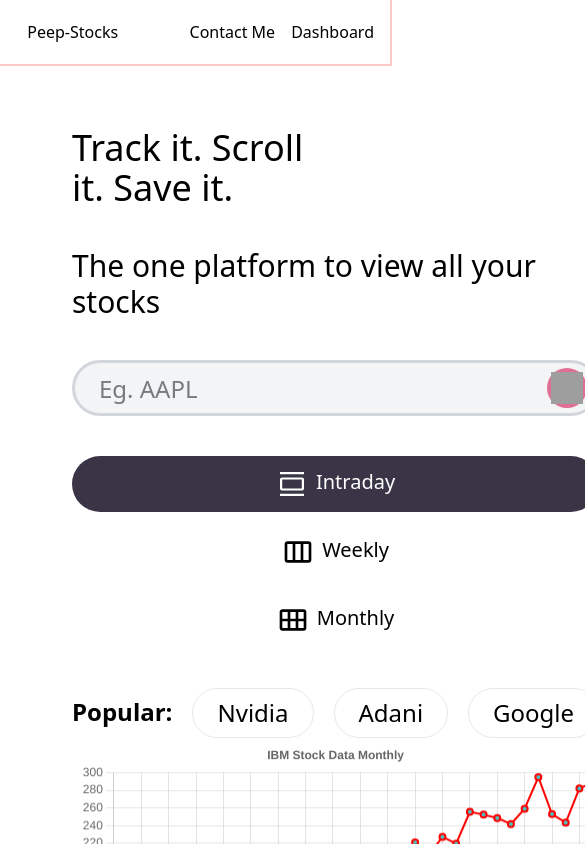
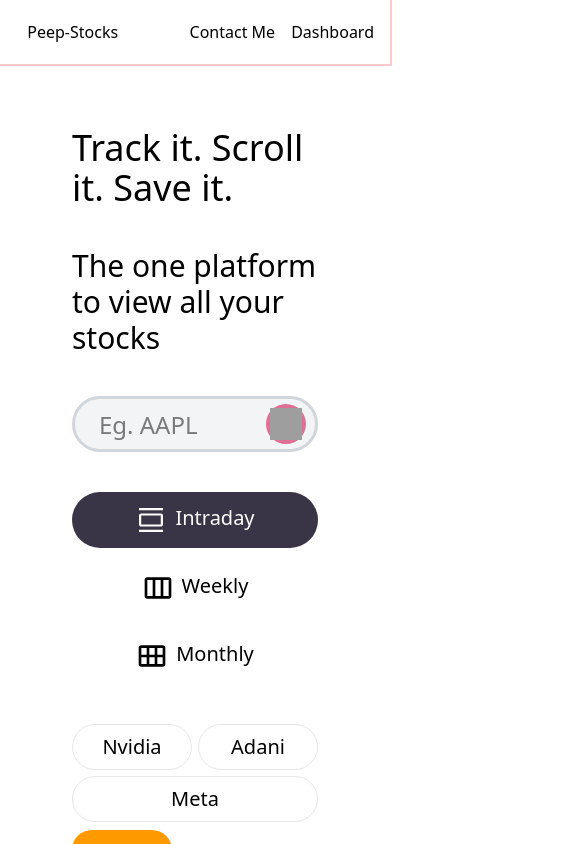
Before and after one commit to ranjanaditya452/Peep_Stocks, a React (Vite) app in the folder client/: page / in a window 390 px wide. Shown: the top 844 px of the page, 585 px wide, since content can reach past the window. Built offline with nearby package versions, Linux system fonts and the light colour scheme; grey boxes are pictures that could not be loaded.

Commit message:
fixed the responsive issue, website now responsive for mobile devices

```diff
--- a/client/src/components/TitleAreaR.jsx
+++ b/client/src/components/TitleAreaR.jsx
@@ -20,7 +20,7 @@ const TitleAreaR = () => {
   }
   return (
     <div >
-    <div className=''><ChartData datastate={dataState}/></div>
+    {/* <div className=''><ChartData datastate={dataState}/></div> */}
     <button onClick={toggleData} className='bg-amber-500 h-10 w-25 mt-2 hover:cursor-pointer rounded-full'>Toggle Time</button>
    </div>
   )
--- a/client/src/components/microcomponents/DayTray.jsx
+++ b/client/src/components/microcomponents/DayTray.jsx
@@ -1,7 +1,7 @@
 const DayTray = () => {
 
   const buttonStyle =
-    "flex items-center justify-center gap-2 px-8 py-2 rounded-full h-14 hover:cursor-pointer";
+    "flex items-center justify-center gap-2 px-8 py-2 rounded-full h-14 hover:cursor-pointer sm:px-5";
 
   return (
     <div className={` flex flex-col gap-3 sm:flex-row sm:flex-wrap justify-between text-xl w-full`}>
--- a/client/src/components/microcomponents/PopularTray.jsx
+++ b/client/src/components/microcomponents/PopularTray.jsx
@@ -2,13 +2,12 @@ import React from 'react'
 
 const PopularTray = () => {
 
- let btnStyle="text-2xl hover:cursor-pointer py-2 px-6 rounded-full border-1 border-[#e7e7e9] hover:bg-[#faf9fb]"
+ let btnStyle="text-xl hover:cursor-pointer py-2 px-6 rounded-full border-1 border-[#e7e7e9] hover:bg-[#faf9fb]"
   return (
-    <div className=' flex gap-5 w-full '>
-        <strong className='text-2xl py-2'>Popular: </strong>
+    <div className='grid grid-cols-2 gap-1.5 md:grid-cols-3'>
         <button className={`${btnStyle}`}>Nvidia</button>
         <button className={`${btnStyle}`}>Adani</button>
-        <button className={`${btnStyle}`}>Google</button>
+        <button className={`${btnStyle} col-span-2 md:col-span-1`}>Meta</button>
     </div>
   )
 }
--- a/client/src/pages/Homepage.jsx
+++ b/client/src/pages/Homepage.jsx
@@ -6,7 +6,7 @@ const Homepage = () => {
 
   return (
     <>
-    <div className='grid md:grid-cols-2 px-18 py-16'>
+    <div className='grid md:grid-cols-2 px-18 py-16 outline-2 outline-red-200'>
       <TitleAreaL/>
       <TitleAreaR/>
     </div>
```
